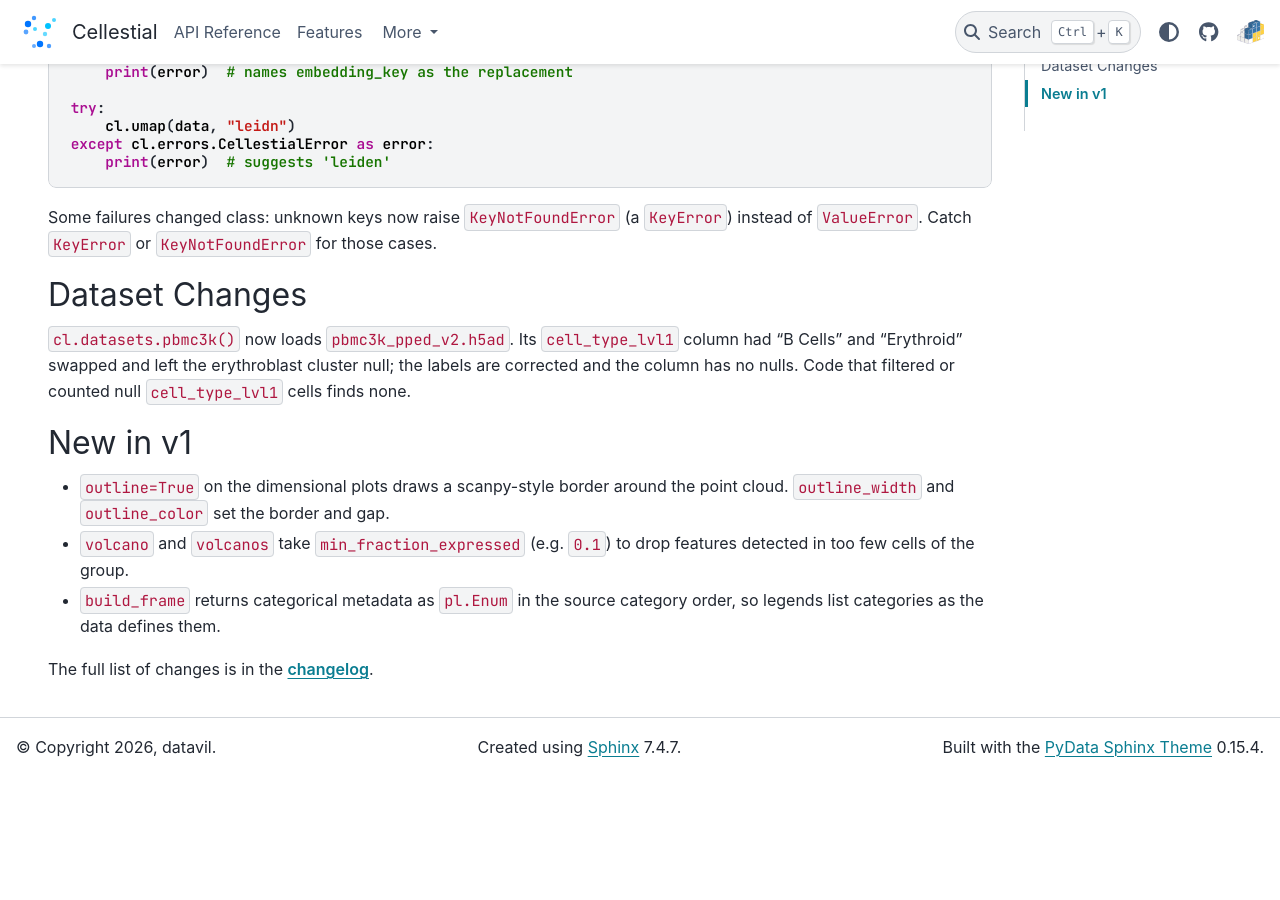
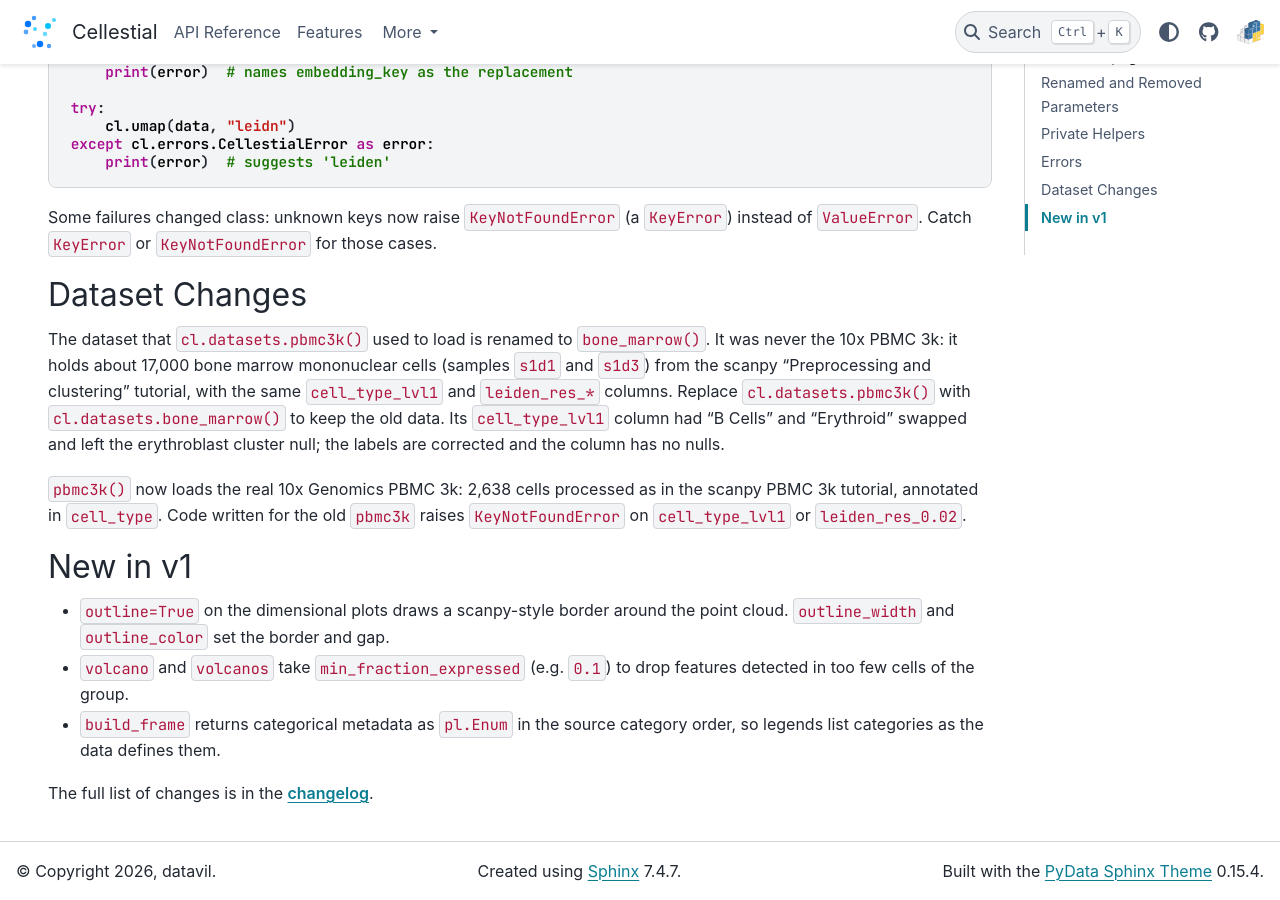
Before and after one commit to datavil/cellestial-docs, a Sphinx documentation site: the page built from sphinx/migrating_to_v1.rst, in a window 1280 px wide and 900 px high, scrolled down 1938 px. Built offline with Sphinx 7.4.7 and the PyData theme 0.15.4, drawn with Linux system fonts in a browser that asks for light colours; before the commit the page ends 2714 px from its top, so only the background shows below that.

Commit message:
Use bone_marrow dataset and document the pbmc3k rename
Examples that rely on the bone marrow columns now load cl.datasets.bone_marrow(),
the datasets API list gains bone_marrow, and the v1 migration guide explains
that pbmc3k now loads the real 10x PBMC 3k.

Co-Authored-By: Claude Opus 5.5 <noreply@anthropic.com>

```diff
--- a/sphinx/API.rst
+++ b/sphinx/API.rst
@@ -172,6 +172,7 @@ Datasets
    :toctree: generated
    :nosignatures:
 
+   ~cellestial.datasets.bone_marrow
    ~cellestial.datasets.pbmc3k
    ~cellestial.datasets.human_lymph_node
    ~cellestial.datasets.pancreas
--- a/sphinx/features.rst
+++ b/sphinx/features.rst
@@ -14,7 +14,7 @@ Below is an overview of key features with examples.
 
     import cellestial as cl
 
-    data = cl.datasets.pbmc3k()
+    data = cl.datasets.bone_marrow()
     features_mobile_example_dir = Path("sphinx/_static/mobile/features")
     features_mobile_example_dir.mkdir(parents=True, exist_ok=True)
 
--- a/sphinx/migrating_from_scanpy.rst
+++ b/sphinx/migrating_from_scanpy.rst
@@ -15,7 +15,7 @@ that return composable plot objects.
 
    sc.settings.verbosity = 0
 
-   data = cl.datasets.pbmc3k()
+   data = cl.datasets.bone_marrow()
    spatial_data = cl.datasets.human_lymph_node()
    migrating_mobile_example_dir = Path("sphinx/_static/mobile/migrating-from-scanpy")
    migrating_mobile_example_dir.mkdir(parents=True, exist_ok=True)
--- a/sphinx/migrating_to_v1.rst
+++ b/sphinx/migrating_to_v1.rst
@@ -120,10 +120,21 @@ Some failures changed class: unknown keys now raise
 Dataset Changes
 ---------------
 
-``cl.datasets.pbmc3k()`` now loads ``pbmc3k_pped_v2.h5ad``. Its
-``cell_type_lvl1`` column had "B Cells" and "Erythroid" swapped and left the
-erythroblast cluster null; the labels are corrected and the column has no
-nulls. Code that filtered or counted null ``cell_type_lvl1`` cells finds none.
+The dataset that ``cl.datasets.pbmc3k()`` used to load is renamed to
+:func:`~cellestial.datasets.bone_marrow`. It was never the 10x PBMC 3k: it holds
+about 17,000 bone marrow mononuclear cells (samples ``s1d1`` and ``s1d3``) from
+the scanpy "Preprocessing and clustering" tutorial, with the same
+``cell_type_lvl1`` and ``leiden_res_*`` columns. Replace
+``cl.datasets.pbmc3k()`` with ``cl.datasets.bone_marrow()`` to keep the old
+data. Its ``cell_type_lvl1`` column had "B Cells" and "Erythroid" swapped and
+left the erythroblast cluster null; the labels are corrected and the column has
+no nulls.
+
+:func:`~cellestial.datasets.pbmc3k` now loads the real 10x Genomics PBMC 3k:
+2,638 cells processed as in the scanpy PBMC 3k tutorial, annotated in
+``cell_type``. Code written for the old ``pbmc3k`` raises
+:class:`~cellestial.errors.KeyNotFoundError` on ``cell_type_lvl1`` or
+``leiden_res_0.02``.
 
 
 New in v1
--- a/sphinx/quickstart.rst
+++ b/sphinx/quickstart.rst
@@ -48,7 +48,7 @@ the cached copy.
 
    import cellestial as cl
 
-   data = cl.datasets.pbmc3k()
+   data = cl.datasets.bone_marrow()
 
 .. jupyter-execute::
    :hide-code:
@@ -58,7 +58,7 @@ the cached copy.
 
    import cellestial as cl
 
-   data = cl.datasets.pbmc3k()
+   data = cl.datasets.bone_marrow()
    quickstart_mobile_example_dir = Path("sphinx/_static/mobile/quickstart")
    quickstart_mobile_example_dir.mkdir(parents=True, exist_ok=True)
 
```
Also changed, not shown: sphinx/index.rst (+13 -13 lines).
